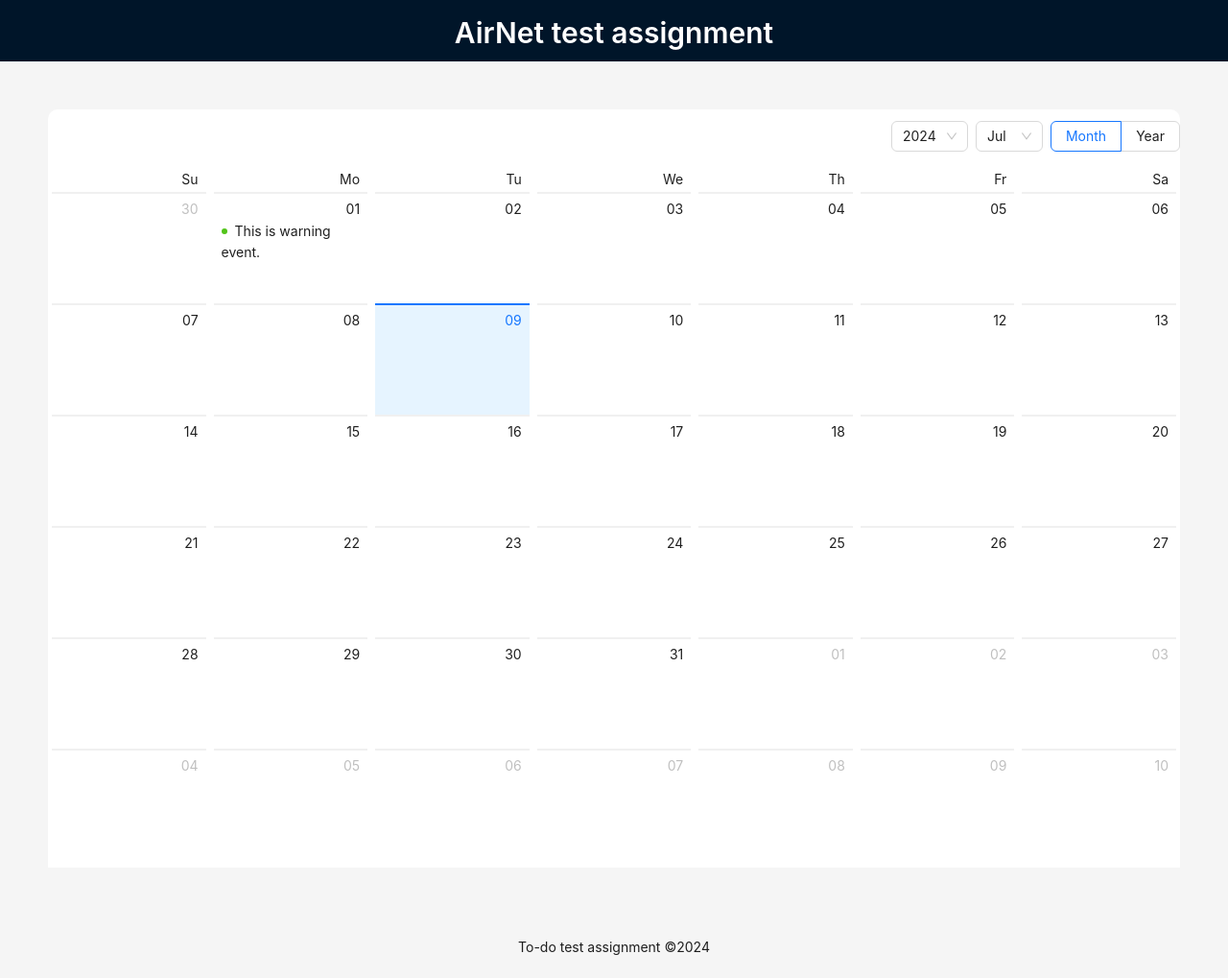
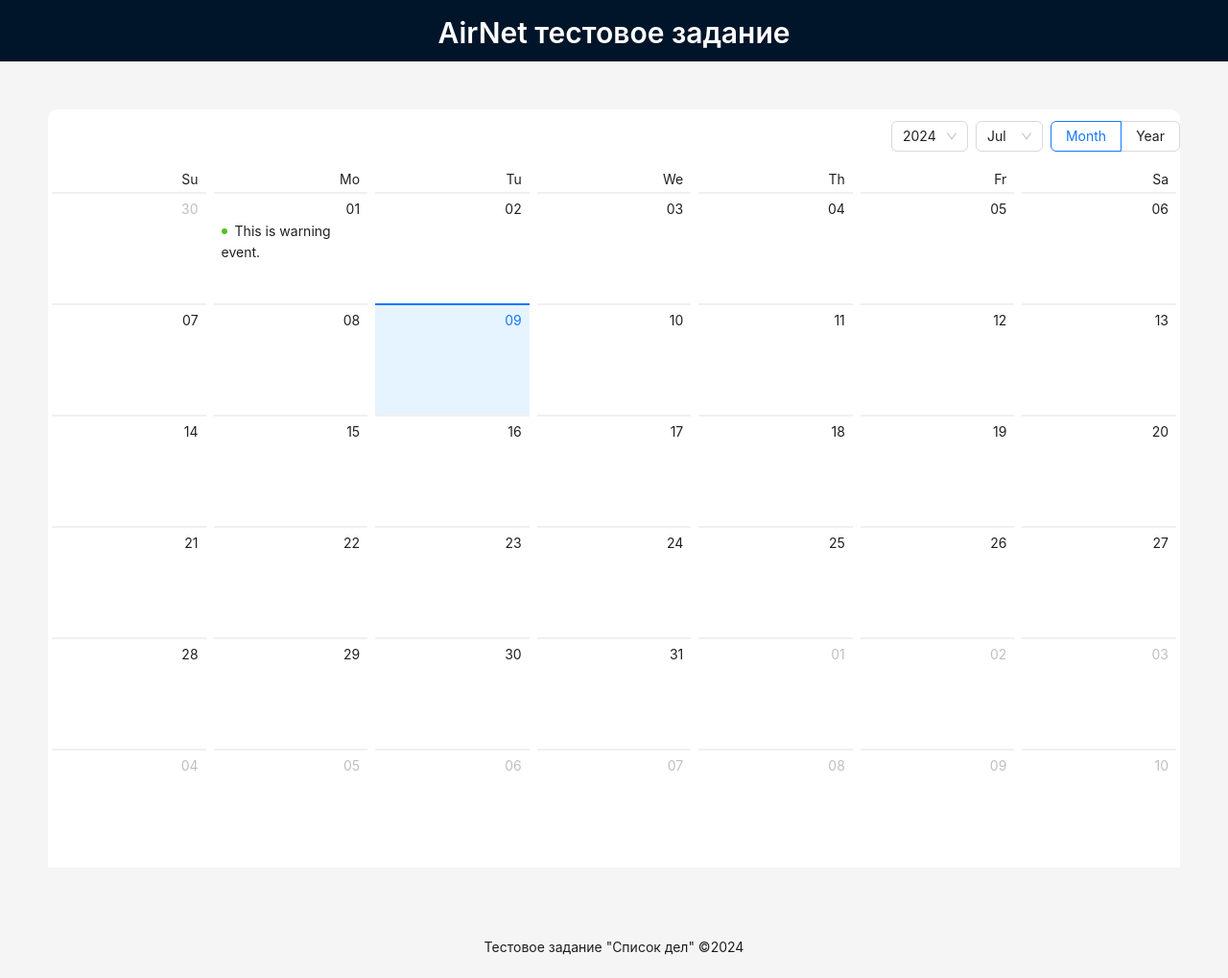
Before and after one commit to AidaChernyavskaya/AirNet, a React (Create React App) app: page / in a window 1280 px wide. Shown: the whole page at 96% size. Built offline with nearby package versions, Linux system fonts and the light colour scheme.

Commit message:
Add ru locale

```diff
--- a/src/App.tsx
+++ b/src/App.tsx
@@ -1,17 +1,24 @@
 import React from 'react';
 import './App.css';
-import {Layout} from "antd";
+import {ConfigProvider, Layout} from "antd";
 import HeaderBlock from "./components/HeaderBlock/HeaderBlock";
 import FooterBlock from "./components/FooterBlock/FooterBlock";
 import ContentBlock from "./components/ContentBlock/ContentBlock";
+import locale from 'antd/locale/ru_RU';
+import dayjs from 'dayjs';
+import 'dayjs/locale/ru';
+
+dayjs.locale('ru');
 
 function App() {
     return (
-        <Layout>
-            <HeaderBlock/>
-            <ContentBlock/>
-            <FooterBlock/>
-        </Layout>
+        <ConfigProvider locale={locale}>
+            <Layout>
+                <HeaderBlock/>
+                <ContentBlock/>
+                <FooterBlock/>
+            </Layout>
+        </ConfigProvider>
     );
 }
 
--- a/src/components/FooterBlock/FooterBlock.tsx
+++ b/src/components/FooterBlock/FooterBlock.tsx
@@ -3,7 +3,7 @@ import {Footer} from "antd/es/layout/layout";
 
 const FooterBlock = () => {
     return (
-        <Footer className="footer">To-do test assignment ©{new Date().getFullYear()}</Footer>
+        <Footer className="footer">Тестовое задание "Список дел" ©{new Date().getFullYear()}</Footer>
     );
 };
 
--- a/src/components/HeaderBlock/HeaderBlock.tsx
+++ b/src/components/HeaderBlock/HeaderBlock.tsx
@@ -5,7 +5,7 @@ import {Header} from "antd/es/layout/layout";
 const HeaderBlock = () => {
     return (
         <Header className="header">
-            <Typography.Title level={2} className="title">AirNet test assignment</Typography.Title>
+            <Typography.Title level={2} className="title">AirNet тестовое задание</Typography.Title>
         </Header>
     );
 };
--- a/src/components/InputTaskForm/InputTaskForm.tsx
+++ b/src/components/InputTaskForm/InputTaskForm.tsx
@@ -56,10 +56,10 @@ const InputTaskForm: FC<InputTaskFormProps> = ({tasksList, setTasksList, current
                     },
                 ]}
             >
-                <Input placeholder="input task" value={task} onChange={(event) => setTask(event.target.value)}/>
+                <Input placeholder="Введите задачу" value={task} onChange={(event) => setTask(event.target.value)}/>
             </Form.Item>
             <Form.Item className="button_submit">
-                <Button type="primary" htmlType={"submit"}>Submit</Button>
+                <Button type="primary" htmlType={"submit"}>Добавить</Button>
             </Form.Item>
         </Form>
     );
--- a/src/components/ModalBox/ModalBox.tsx
+++ b/src/components/ModalBox/ModalBox.tsx
@@ -42,8 +42,8 @@ const ModalBox: FC<ModalBoxProps> = ({tasksList, setTasksList, currentDate, sele
     };
 
     return (
-        <Modal title="Day tasks" open={isModalOpen} onOk={handleOk} onCancel={handleCancel}>
-            <p className="current_date">Current date: {selectedDate}</p>
+        <Modal title="Задачи на день" open={isModalOpen} onOk={handleOk} onCancel={handleCancel}>
+            <p className="current_date">Выбранная дата: {selectedDate}</p>
             <InputTaskForm
                 tasksList={tasksList} setTasksList={setTasksList} currentDate={currentDate}
                 tasksForDate={tasksForDate} setTasksForDate={setTasksForDate}
```
